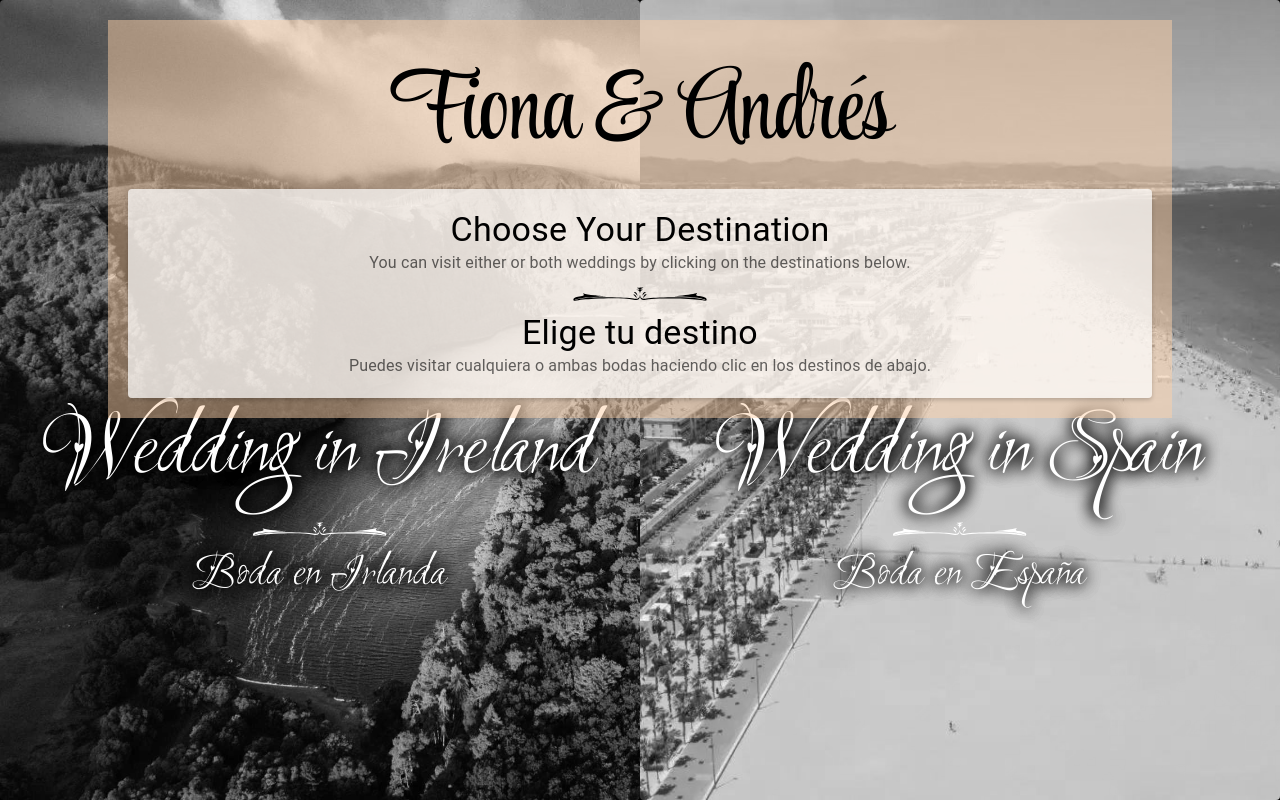
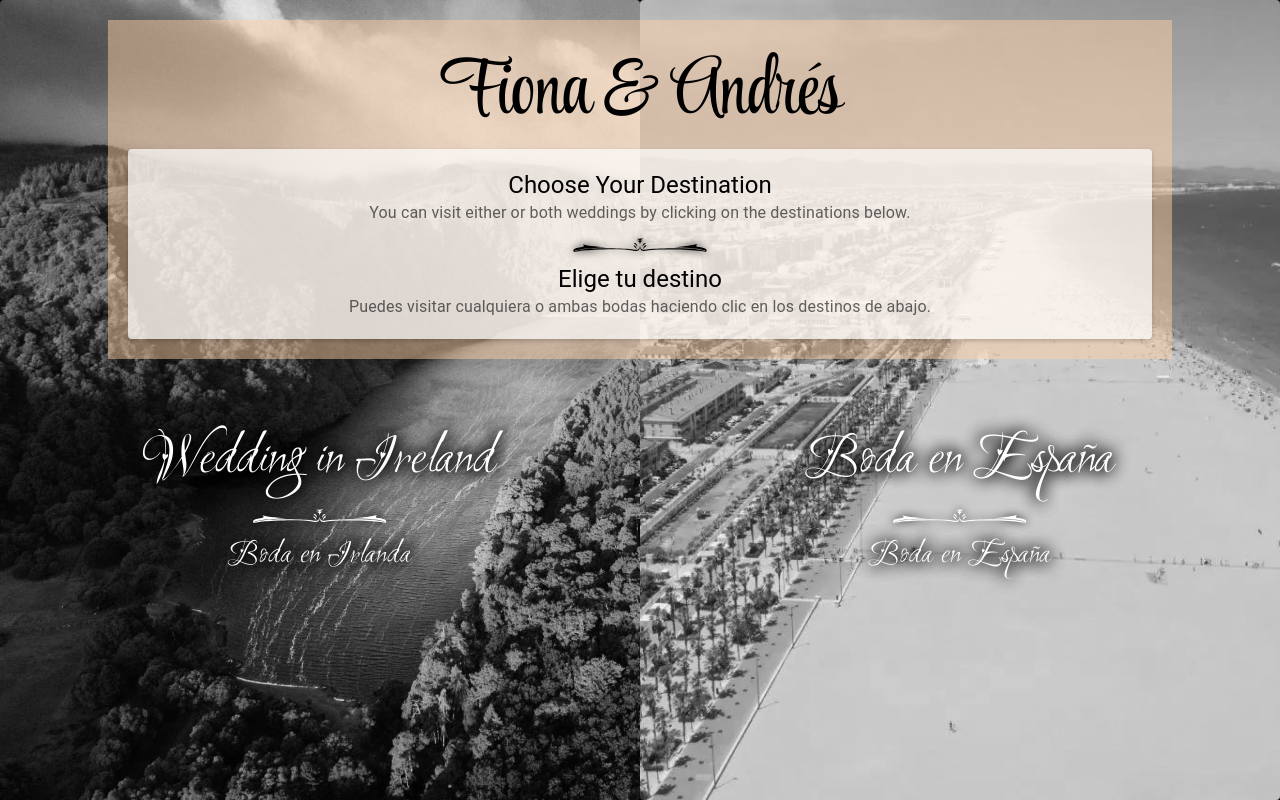
Before and after one commit to discobanco/wedding, a React (Create React App) app: page / in a window 1280 px wide. Built offline with nearby package versions, Linux system fonts and the light colour scheme; the HTML template or start-up script is replaced by a standard one.

Commit message:
Cosmetic fixes

```diff
--- a/src/App.tsx
+++ b/src/App.tsx
@@ -15,8 +15,8 @@ const App: React.FC = () => {
           variant="h1"
           component="h1"
           fontFamily={"StyleScript"}
-          py={2}
-          style={{ fontSize: "100px" }}
+          py={1}
+          style={{ fontSize: "80px" }}
         >
           Fiona & Andrés
         </Typography>
@@ -28,7 +28,7 @@ const App: React.FC = () => {
             boxShadow: "0px 2px 4px rgba(0, 0, 0, 0.2)", // Add a subtle shadow
           }}
         >
-          <Typography variant="h4" component="h2">
+          <Typography variant="h5" component="h2">
             Choose Your Destination
           </Typography>
           <Typography variant="body1" color="textSecondary">
@@ -36,7 +36,7 @@ const App: React.FC = () => {
             destinations below.
           </Typography>
           <Separator />
-          <Typography variant="h4" component="h2">
+          <Typography variant="h5" component="h2">
             Elige tu destino
           </Typography>
           <Typography variant="body1" color="textSecondary">
@@ -72,8 +72,8 @@ const App: React.FC = () => {
         >
           <Typography
             className="title-section"
-            variant="h1"
-            component="h1"
+            variant="h2"
+            component="h2"
             color="white"
             pt={20}
             style={{ textShadow: "10px", textAlign: "center" }}
@@ -83,8 +83,8 @@ const App: React.FC = () => {
           </Typography>
           <Separator color="white" />
           <Typography
-            variant="h3"
-            component="h3"
+            variant="h4"
+            component="h4"
             color="white"
             style={{ textShadow: "10px", textAlign: "center" }}
             fontFamily={"LoveLight"}
@@ -121,20 +121,20 @@ const App: React.FC = () => {
           }}
         >
           <Typography
-            variant="h1"
-            component="h1"
+            variant="h2"
+            component="h2"
             color="white"
             pt={20}
             className="title-section"
             style={{ textShadow: "10px", textAlign: "center" }}
             fontFamily={"LoveLight"}
           >
-            Wedding in Spain
+            Boda en España
           </Typography>
           <Separator color="white" />
           <Typography
-            variant="h3"
-            component="h3"
+            variant="h4"
+            component="h4"
             color="white"
             style={{ textShadow: "10px", textAlign: "center" }}
             fontFamily={"LoveLight"}
--- a/src/Separator.tsx
+++ b/src/Separator.tsx
@@ -1,5 +1,10 @@
 const Separator = ({ color = "black" }) => (
-  <div style={{ margin: "-10pt 0 -20px 0" }}>
+  <div
+    style={{
+      margin: "-10pt 0 -20px 0",
+      filter: "drop-shadow(0 0 4px rgba(0, 0, 0, 1))",
+    }}
+  >
     <svg
       xmlns="http://www.w3.org/2000/svg"
       version="1.0"
```
